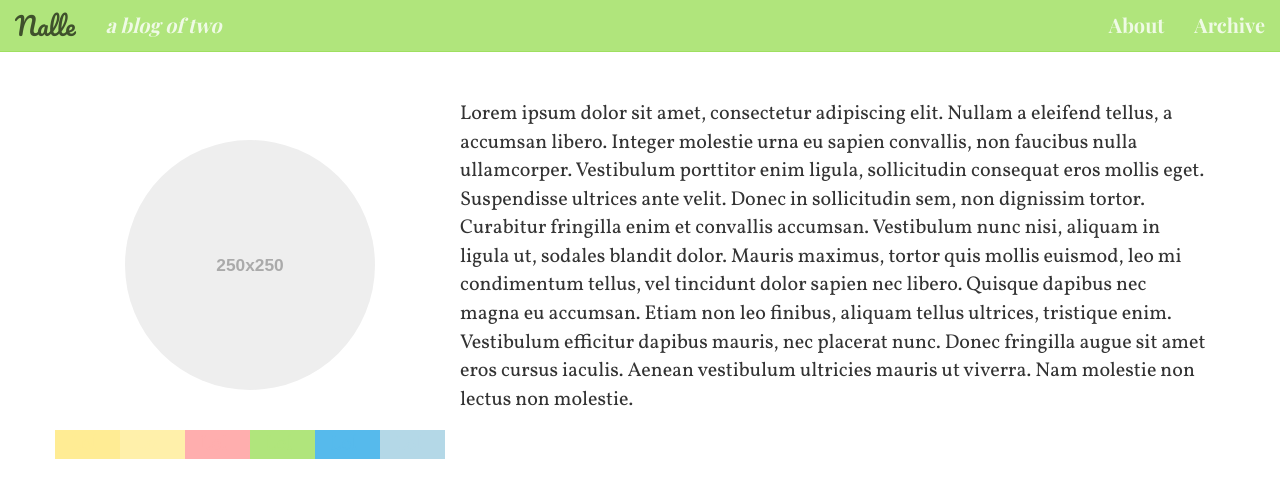
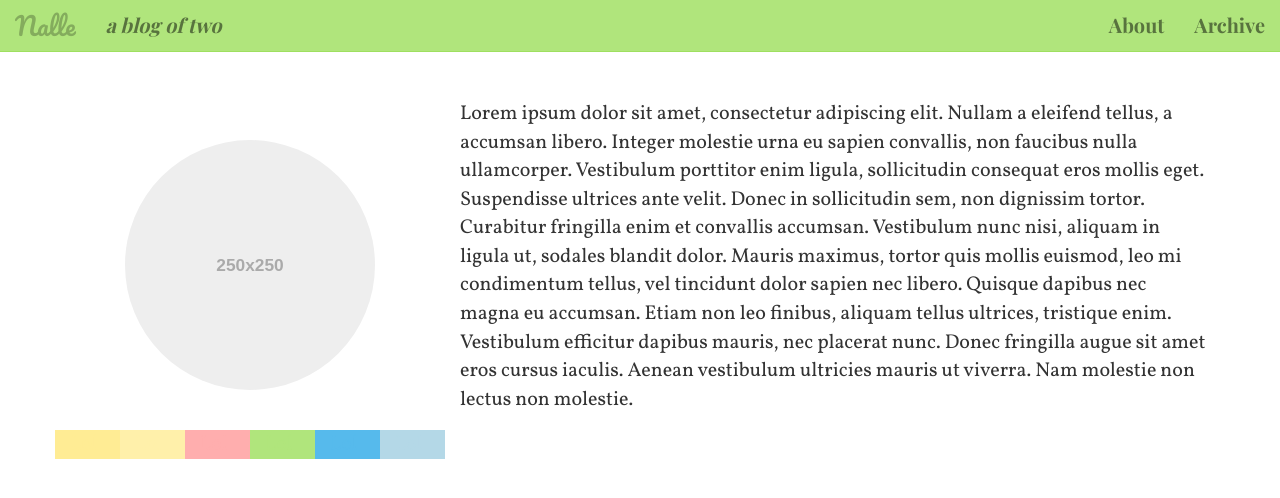
Before and after one commit to legopelle/web-nalle-blog, a Jekyll site: the page built from index.html, in a window 1280 px wide. Shown: the top 498 px of the page. Built offline with Jekyll 4.4.1, drawn with Linux system fonts in a browser that asks for light colours; some web fonts are replaced.

Commit message:
Further navbar customization
Slight color changes

```diff
--- a/css/style.sass
+++ b/css/style.sass
@@ -16,12 +16,14 @@ $font-size-base: 20px
 
 //Navbar
 $navbar-default-bg: $yellow-green
-$navbar-default-color: mix($navbar-default-bg, #FFFFFF, 20%)
+$navbar-default-color: mix($navbar-default-bg, black, 50%)
 
 $navbar-default-link-color: $navbar-default-color
 $navbar-default-link-hover-color: $navbar-default-link-color
+$navbar-default-link-hover-bg: mix($navbar-default-bg, black, 95%)
 
-$navbar-default-brand-color: mix($navbar-default-bg, #000000, 50%)
+$navbar-default-brand-color: $navbar-default-color
+$navbar-default-brand-hover-color: mix($navbar-default-bg, $navbar-default-brand-color, 50%)
 
 @import "bootstrap"
 @import url(http://fonts.googleapis.com/css?family=Pacifico|Playfair+Display:700,700italic|Vollkorn:400,700,400italic,700italic&subset=latin,latin-ext)
@@ -30,9 +32,7 @@ $navbar-default-brand-color: mix($navbar-default-bg, #000000, 50%)
 body
   padding-top: 100px
 
-.navbar-brand
-  font-family: Pacifico
-
+//Custom default navbar
 .navbar-default
   font-family: 'Playfair Display'
 
@@ -40,8 +40,10 @@ body
     li
       a
         transition: background-color 0.3s ease
-        &:hover
-          background-color: mix($navbar-default-bg, #000000, 90%)
+
+  .navbar-brand
+    font-family: Pacifico
+    transition: color 0.5s ease
 
 img
   display: block
```
